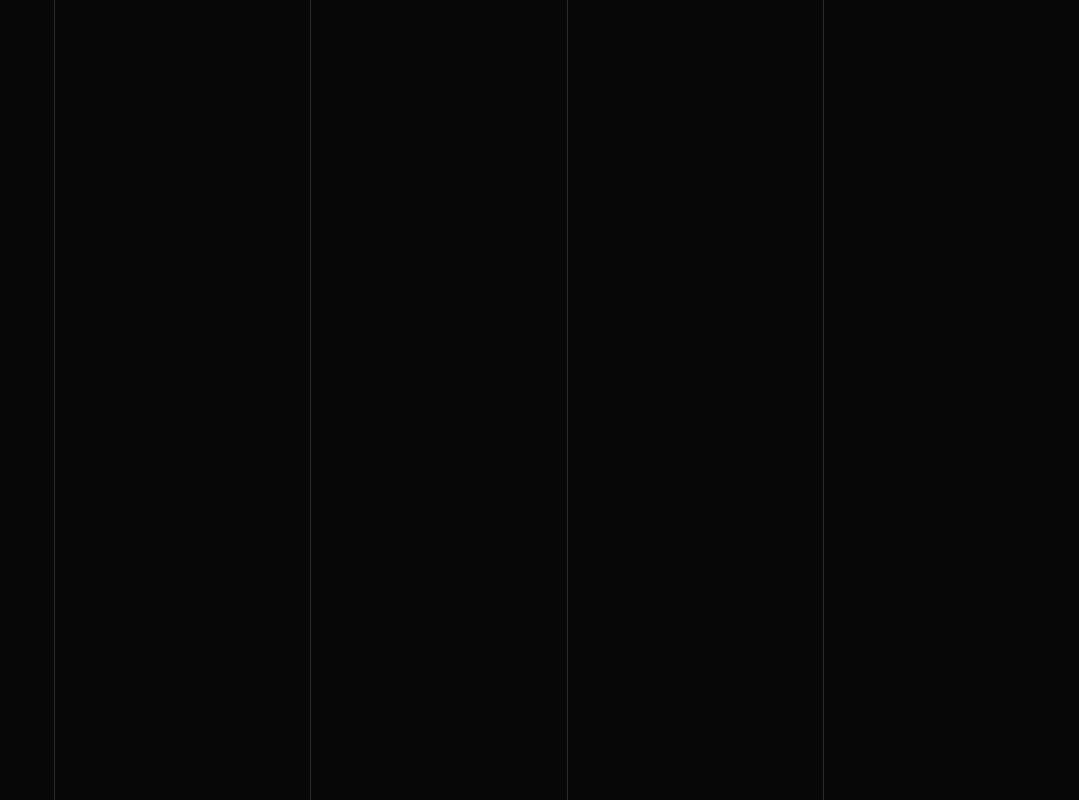
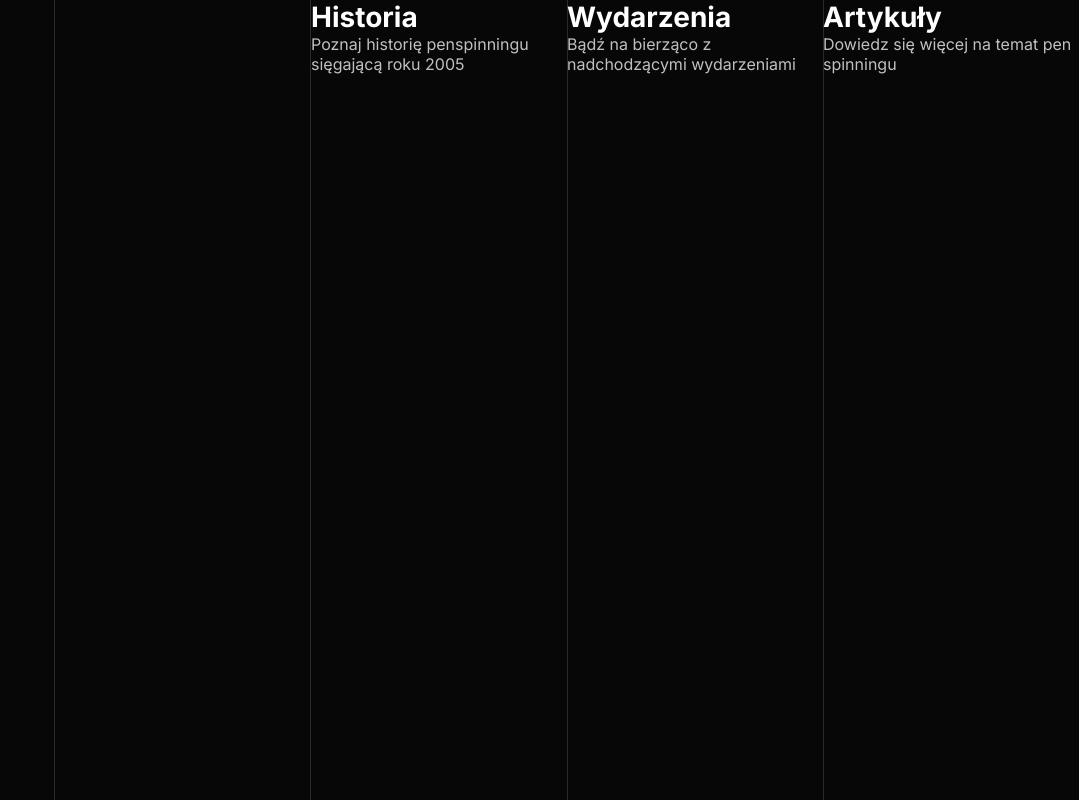
Before and after one commit to M4kses0wicz/PenSpinningPolska, a Vue app: page / in a window 1280 px wide. Shown: the whole page, without its empty margins (201-1280 px from the left). Built offline with nearby package versions, Linux system fonts and the light colour scheme.

Commit message:
Add Navbar component and integrate it into Home page

```diff
--- /dev/null
+++ b/src/components/UI/Navbar.vue
@@ -0,0 +1,58 @@
+<script setup></script>
+
+<template>
+  <nav>
+    <div class="navitem">
+      <dt></dt>
+      <dd></dd>
+    </div>
+    <div class="navitem">
+      <dt></dt>
+      <dd></dd>
+    </div>
+    <div class="navitem">
+      <dt>Historia</dt>
+      <dd>Poznaj historię penspinningu sięgającą roku 2005</dd>
+    </div>
+    <div class="navitem">
+      <dt>Wydarzenia</dt>
+      <dd>Bądź na bierząco z nadchodzącymi wydarzeniami</dd>
+    </div>
+    <div class="navitem">
+      <dt>Artykuły</dt>
+      <dd>Dowiedz się więcej na temat pen spinningu</dd>
+    </div>
+  </nav>
+</template>
+
+<style scoped lang="scss">
+@use "../../styles/base.scss" as *;
+
+* {
+  color: $white;
+  font-family: "Inter", sans-serif;
+}
+
+nav {
+  position: fixed;
+  top: 0;
+  left: 0;
+  width: 100%;
+  display: flex;
+  justify-content: space-evenly;
+
+  .navitem {
+    width: 20%;
+
+    dt {
+      font-size: $font-size-subheading;
+      font-weight: bold;
+    }
+    dd {
+      font-size: $font-size-body;
+      opacity: 0.75;
+      max-width: 300px;
+    }
+  }
+}
+</style>
--- a/src/components/pages/Home.vue
+++ b/src/components/pages/Home.vue
@@ -1,8 +1,10 @@
 <script setup>
 import BackgroundLines from "../UI/BackgroundLines.vue";
+import Navbar from "../UI/Navbar.vue";
 </script>
 
 <template>
+  <Navbar />
   <BackgroundLines />
 </template>
 
```
